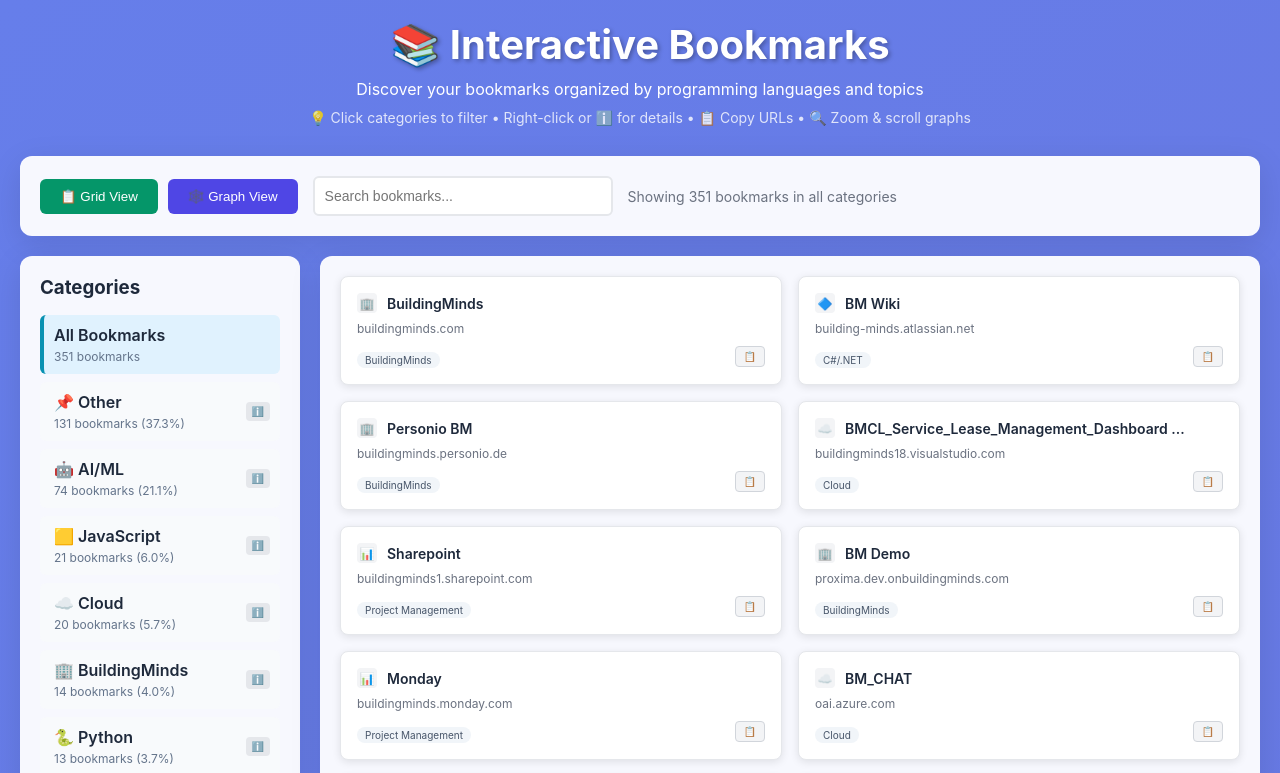
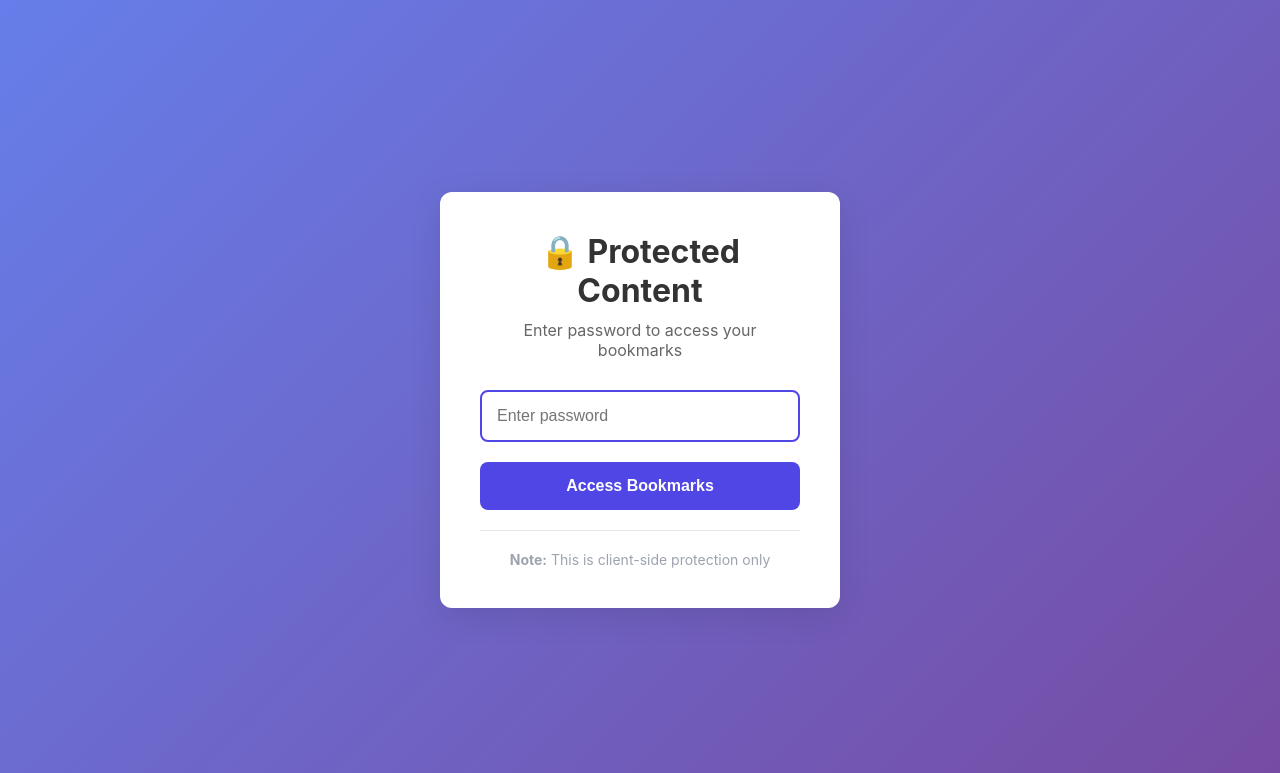
Before and after one commit to niranjanxprt/bookmark-preview, a plain HTML site: page index.html in a window 1280 px wide. Shown: the top 773 px of the page. Drawn offline with nearby package versions, Linux system fonts and the light colour scheme.

Commit message:
Add password protection to bookmark preview
- Implement client-side password authentication
- Password overlay shown before main application
- Session persistence using localStorage
- Clean UI with error handling and logout functionality

```diff
--- a/index.html
+++ b/index.html
@@ -16,6 +16,90 @@
             background: linear-gradient(135deg, #667eea 0%, #764ba2 100%);
             min-height: 100vh;
             color: #333;
+        }
+
+        /* Password Protection Styles */
+        .login-overlay {
+            position: fixed;
+            top: 0;
+            left: 0;
+            width: 100%;
+            height: 100%;
+            background: linear-gradient(135deg, #667eea 0%, #764ba2 100%);
+            display: flex;
+            align-items: center;
+            justify-content: center;
+            z-index: 9999;
+        }
+
+        .login-box {
+            background: white;
+            padding: 40px;
+            border-radius: 12px;
+            text-align: center;
+            box-shadow: 0 8px 32px rgba(0,0,0,0.1);
+            max-width: 400px;
+            width: 90%;
+        }
+
+        .login-box h1 {
+            margin-bottom: 10px;
+            color: #333;
+        }
+
+        .login-box p {
+            color: #666;
+            margin-bottom: 30px;
+        }
+
+        .login-box input {
+            width: 100%;
+            padding: 15px;
+            border: 2px solid #e5e7eb;
+            border-radius: 8px;
+            font-size: 16px;
+            margin-bottom: 20px;
+            box-sizing: border-box;
+        }
+
+        .login-box input:focus {
+            outline: none;
+            border-color: #4f46e5;
+        }
+
+        .login-box button {
+            width: 100%;
+            padding: 15px;
+            background: #4f46e5;
+            color: white;
+            border: none;
+            border-radius: 8px;
+            font-size: 16px;
+            cursor: pointer;
+            font-weight: 600;
+        }
+
+        .login-box button:hover {
+            background: #3730a3;
+        }
+
+        .login-error {
+            color: #ef4444;
+            margin-top: 15px;
+            display: none;
+            font-weight: 500;
+        }
+
+        .login-hint {
+            color: #9ca3af;
+            font-size: 14px;
+            margin-top: 20px;
+            padding-top: 20px;
+            border-top: 1px solid #e5e7eb;
+        }
+
+        .main-app {
+            display: none;
         }
 
         .container {
@@ -277,9 +361,44 @@
     </style>
 </head>
 <body>
+    <!-- Login Overlay -->
+    <div id="loginOverlay" class="login-overlay">
+        <div class="login-box">
+            <h1>🔒 Protected Content</h1>
+            <p>Enter password to access your bookmarks</p>
+            <input type="password" id="passwordInput" placeholder="Enter password" autocomplete="off">
+            <button onclick="checkPassword()">Access Bookmarks</button>
+            <div id="loginError" class="login-error">
+                Incorrect password. Please try again.
+            </div>
+            <div class="login-hint">
+                <strong>Note:</strong> This is client-side protection only
+            </div>
+        </div>
+    </div>
+
+    <!-- Main Application -->
+    <div id="mainApp" class="main-app">
     <div class="container">
         <div class="header">
-            <h1>📚 Interactive Bookmarks</h1>
+            <div style="display: flex; justify-content: space-between; align-items: flex-start; margin-bottom: 10px;">
+                <div>
+                    <h1 style="margin: 0;">📚 Interactive Bookmarks</h1>
+                </div>
+                <button onclick="logout()" style="
+                    background: rgba(255,255,255,0.2);
+                    color: white;
+                    border: 1px solid rgba(255,255,255,0.3);
+                    border-radius: 6px;
+                    padding: 8px 16px;
+                    cursor: pointer;
+                    font-size: 12px;
+                    transition: all 0.2s;
+                " onmouseover="this.style.background='rgba(255,255,255,0.3)'"
+                   onmouseout="this.style.background='rgba(255,255,255,0.2)'">
+                    🔓 Logout
+                </button>
+            </div>
             <p>Discover your bookmarks organized by programming languages and topics</p>
             <p style="font-size: 14px; opacity: 0.8; margin-top: 10px;">
                 💡 Click categories to filter • Right-click or ℹ️ for details • 📋 Copy URLs • 🔍 Zoom & scroll graphs
@@ -313,9 +432,59 @@
             </div>
         </div>
     </div>
+    </div>
 
     <script src="https://d3js.org/d3.v7.min.js"></script>
     <script src="simple-graph.js"></script>
     <script src="script.js"></script>
+    <script>
+        // Simple password protection
+        const PASSWORD = "12345678910!";
+
+        // Check if already logged in
+        if (localStorage.getItem("isLoggedIn") === "true") {
+            showMainApp();
+        } else {
+            // Focus on password input
+            document.getElementById("passwordInput").focus();
+
+            // Allow Enter key
+            document.getElementById("passwordInput").addEventListener("keypress", function(e) {
+                if (e.key === "Enter") {
+                    checkPassword();
+                }
+            });
+        }
+
+        function checkPassword() {
+            const input = document.getElementById("passwordInput").value;
+            const error = document.getElementById("loginError");
+
+            if (input === PASSWORD) {
+                localStorage.setItem("isLoggedIn", "true");
+                showMainApp();
+            } else {
+                error.style.display = "block";
+                document.getElementById("passwordInput").value = "";
+                document.getElementById("passwordInput").focus();
+
+                // Hide error after 3 seconds
+                setTimeout(() => {
+                    error.style.display = "none";
+                }, 3000);
+            }
+        }
+
+        function showMainApp() {
+            document.getElementById("loginOverlay").style.display = "none";
+            document.getElementById("mainApp").style.display = "block";
+        }
+
+        // Add logout function
+        window.logout = function() {
+            localStorage.removeItem("isLoggedIn");
+            location.reload();
+        };
+    </script>
 </body>
 </html>
```
